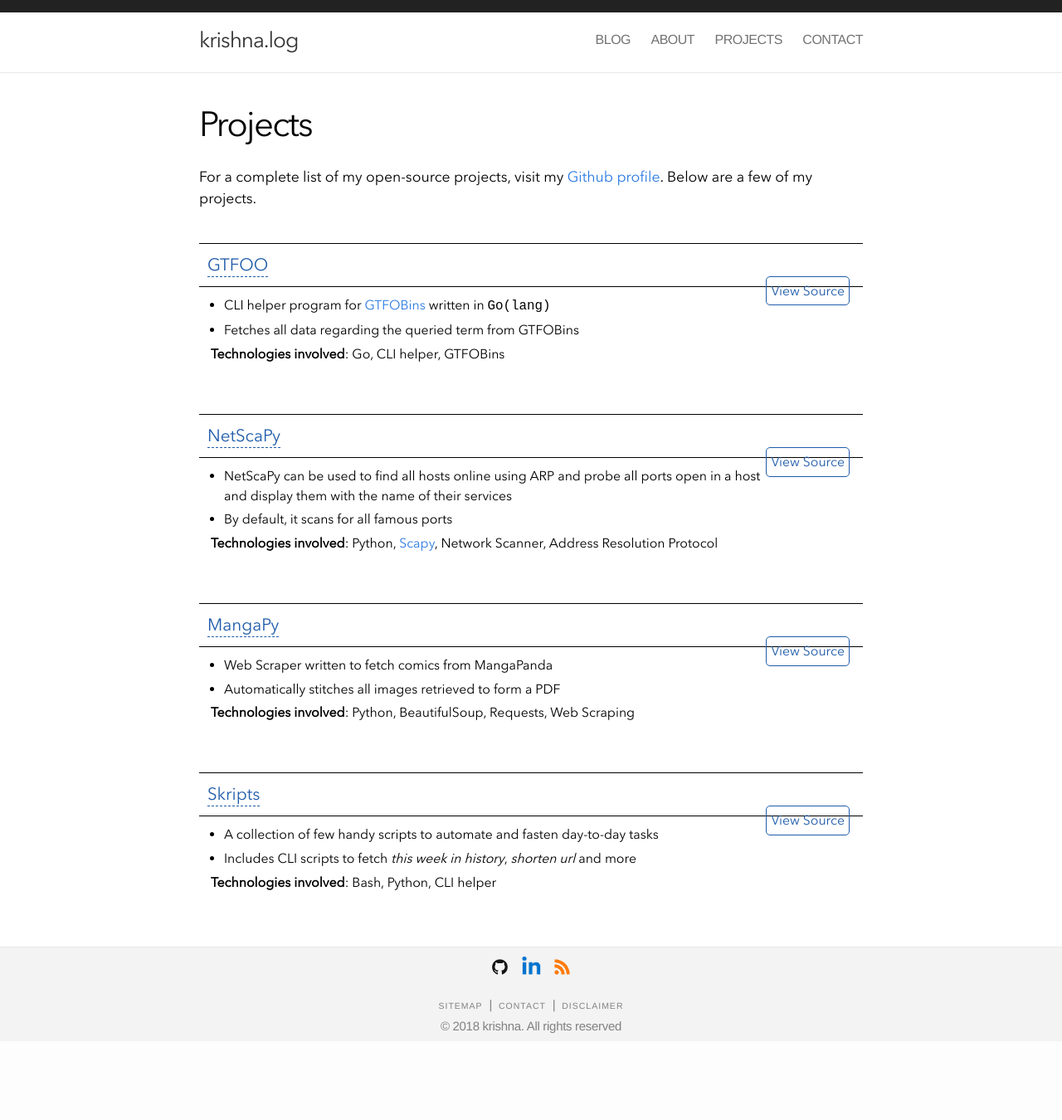
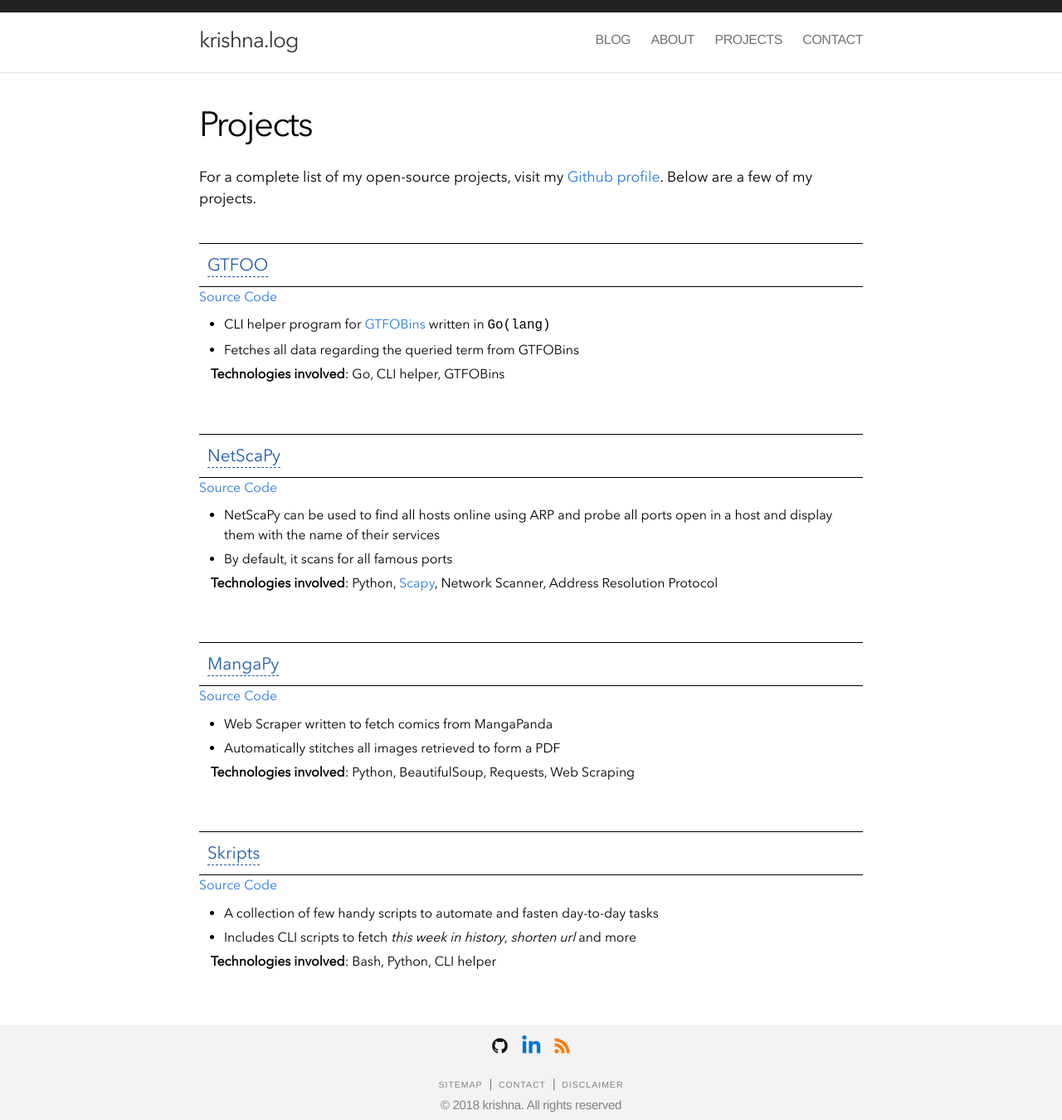
Before and after one commit to lordlabuckdas/lordlabuckdas.github.io, a Jekyll site: the page built from projects.html, in a window 1280 px wide. Shown: the whole page at 83% size. Built offline with Jekyll 4.4.1, drawn with Linux system fonts in a browser that asks for light colours; nearby versions of some CDN libraries; before the commit the page ends 1255 px from its top, so only the background shows below that.

Commit message:
projects fix

```diff
--- a/projects.html
+++ b/projects.html
@@ -16,7 +16,7 @@ title: Projects
           <a href = "{{ project.url }}">{{ project.name }}</a>
         </div>
         {% if project.source_url %}
-          <span class="project-source"><a href = "{{ project.source_url }}">View Source</a></span>
+          <span><a href = "{{ project.source_url }}">Source Code</a></span>
         <ul class="project-description">
           {% for line in project.description %}
             <li>{{ line }}</li>
@@ -34,5 +34,3 @@ title: Projects
     {% endfor %}
   </div>
 </div>
-
-<script async defer src="https://buttons.github.io/buttons.js"></script>
```
